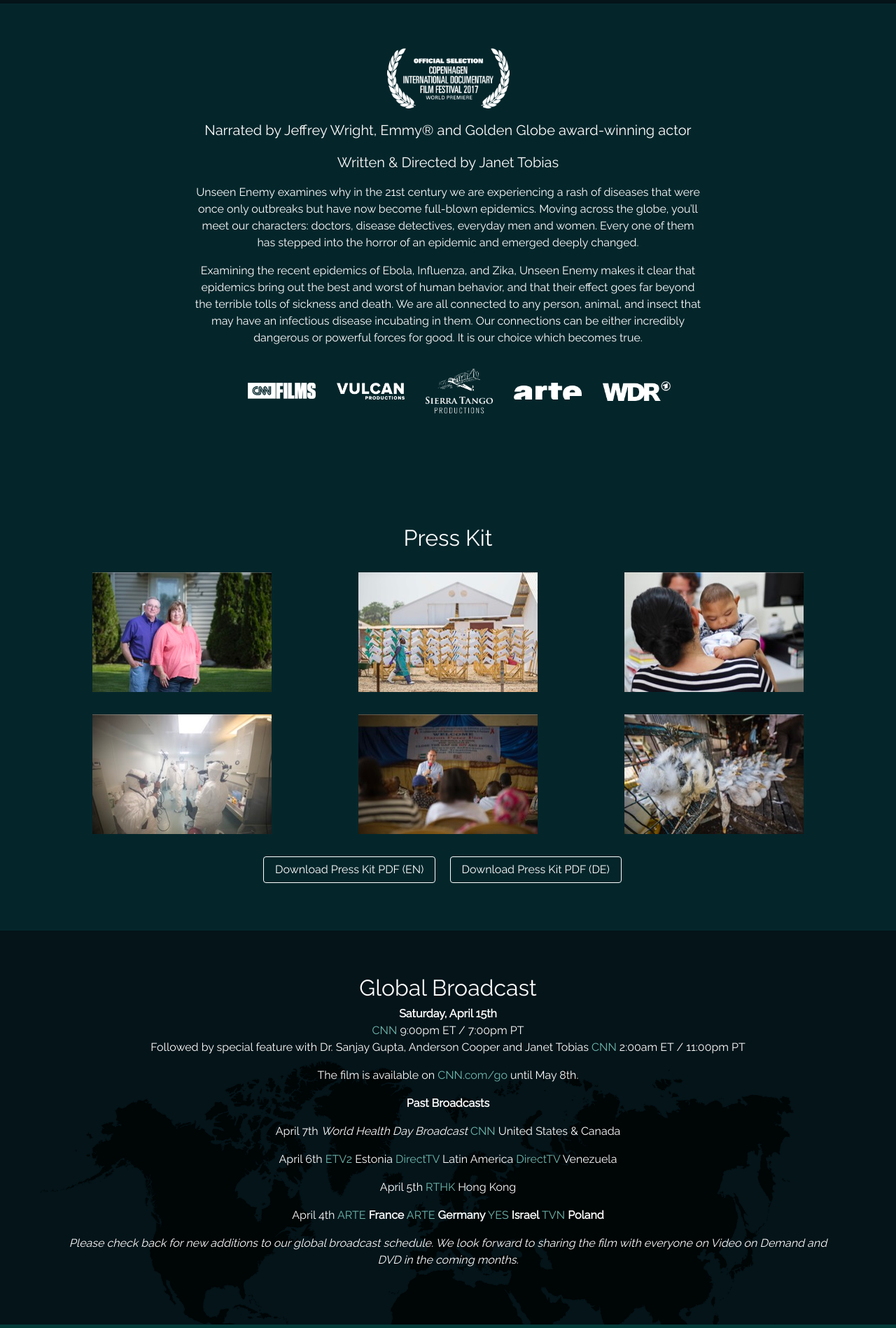
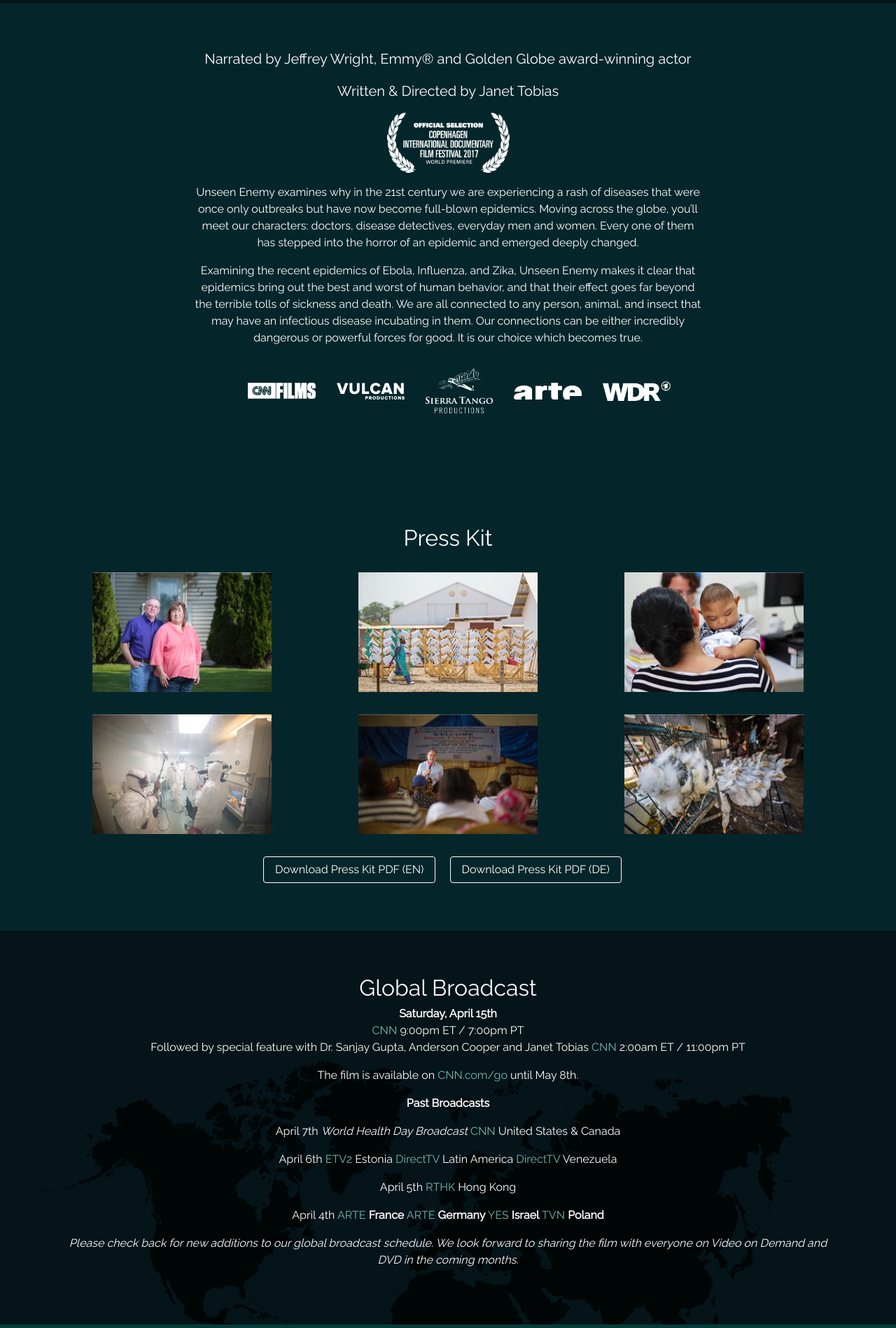
Before and after one commit to caseyg/takesallofus, a Jekyll site: the page built from index.md, in a window 1280 px wide. Shown: the part 1157-3055 px from the top of the page at 70% size. Built offline with Jekyll 4.4.1, drawn with Linux system fonts in a browser that asks for light colours; nearby versions of some CDN libraries; comment, search, counter and statistics services are not loaded.

Commit message:
Updated Index

```diff
--- a/index.md
+++ b/index.md
@@ -3,9 +3,9 @@
 position: 0
 film:
   title: Unseen Enemy
-  description: "![copenhagenfilmfestival.png](/uploads/copenhagenfilmfestival.png)\n\n**Narrated
-    by Jeffrey Wright, Emmy® and Golden Globe award-winning actor**\n\n**Written &
-    Directed by Janet Tobias**\n\n \n   "
+  description: "**Narrated by Jeffrey Wright, Emmy® and Golden Globe award-winning
+    actor**\n\n**Written & Directed by Janet Tobias**\n\n    \n\n![copenhagenfilmfestival.png](/uploads/copenhagenfilmfestival.png)
+    \   "
   trailer-youtube-id: zsB1sYSHEAM
 broadcastevents:
   description: "**Saturday, April 15th**\\\n[CNN](http://www.cnn.com)  9:00pm ET /
```
